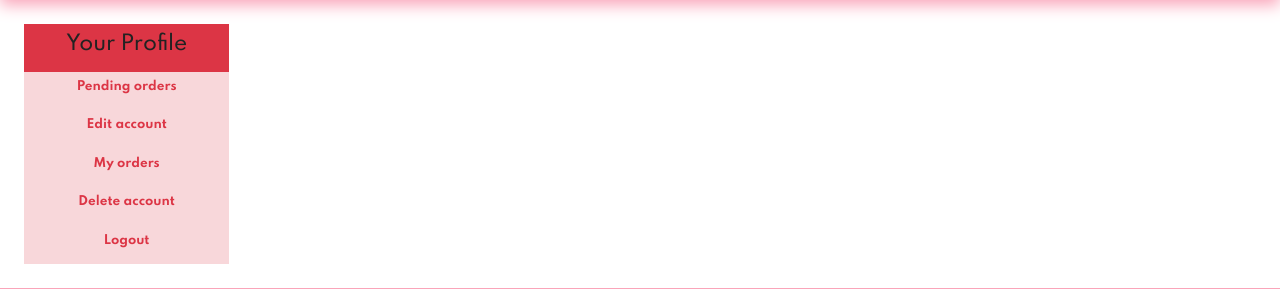
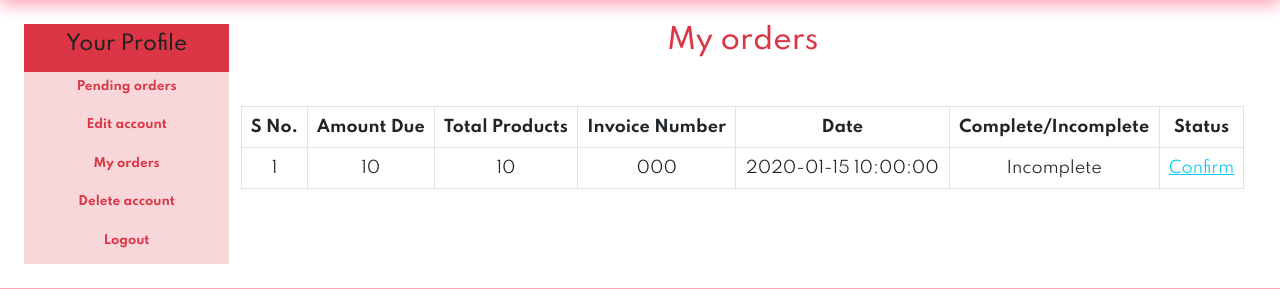
Before and after one commit to ayushmakafle/Boxed-with-Love, a PHP site: page /profile.php?my_orders in a window 1280 px wide. Shown: the part 96-385 px from the top of the page. Run offline with PHP 8.4, Linux system fonts and the light colour scheme; the visitor is signed in with stand-in values (Sample User, id 1); tables that the repository leaves empty or names only in its code hold one stand-in row (values such as "Sample post"); some libraries are stand-ins or nearby versions.

Commit message:
user order display

```diff
--- a/profile.php
+++ b/profile.php
@@ -64,7 +64,7 @@
                             <h6>Edit account</h6> </a>
                     </li>
                     <li class="nav-item bg-danger-subtle">
-                        <a class="nav-link text-danger"href="#">
+                        <a class="nav-link text-danger"href="profile.php?my_orders">
                             <h6>My orders</h6> </a>
                     </li>
                     <li class="nav-item bg-danger-subtle">
@@ -83,6 +83,9 @@
             get_user_order_details();
             if(isset($_GET['edit_account'])){
                 include('edit_account.php');
+            }
+			if(isset($_GET['my_orders'])){
+                include('user_orders.php');
             }
             ?>
             </div>
--- /dev/null
+++ b/user_orders.php
@@ -0,0 +1,65 @@
+<!DOCTYPE html>
+<html lang="en">
+<head>
+    <meta charset="UTF-8">
+    <meta name="viewport" content="width=device-width, initial-scale=1.0">
+    <title>Document</title>
+</head>
+<body>
+    <?php
+    $username=$_SESSION['username'];
+    $get_user="SELECT * from `user_table` where username='$username'";
+    $result=mysqli_query($con,$get_user);
+    $row_fetch=mysqli_fetch_assoc($result);
+    $user_id=$row_fetch['user_id'];
+    ?>
+    <h3 class="text-danger"> My orders</h3>
+    <table class="table table-bordered mt-5">
+       <thead class="bg-danger">
+        <tr>
+            <th>S No.</th>
+            <th>Amount Due</th>
+            <th>Total Products</th>
+            <th>Invoice Number</th>
+            <th>Date</th>
+            <th>Complete/Incomplete</th>
+            <th>Status</th>
+        </tr>
+       </thead>
+       <tbody class="bg-danger-subtle">
+            <?php
+            $get_order_details="SELECT * from `user_orders` where user_id='$user_id'";
+            $result_orders=mysqli_query($con,$get_order_details);
+            $number=1;
+            while($row_orders=mysqli_fetch_assoc($result_orders)){
+                $order_id=$row_orders['order_id'];
+                $amount_due=$row_orders['amount_due'];
+                $total_products=$row_orders['total_products'];
+                $invoice_number=$row_orders['invoice_number'];
+                $order_date=$row_orders['order_date'];
+                $order_status=$row_orders['order_status'];
+                if($order_status=='pending'){
+                    $order_status='Incomplete';
+                }else{
+                    $order_status='Complete';
+                }
+
+                echo"
+                <tr>
+                    <td>$number</td>
+                    <td>$amount_due</td>
+                    <td>$total_products</td>
+                    <td>$invoice_number</td>
+                    <td>$order_date</td>
+                    <td>$order_status</td>
+                    <td><a href='confirm_payment.php' class='text-info'>Confirm</a></td>
+                </tr>
+                ";
+                $number++;
+            }
+
+            ?>
+       </tbody>
+    </table>
+</body>
+</html>
```
